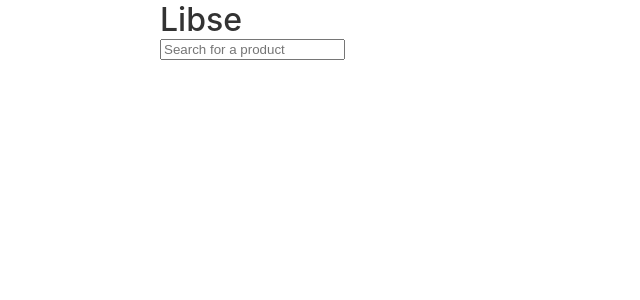
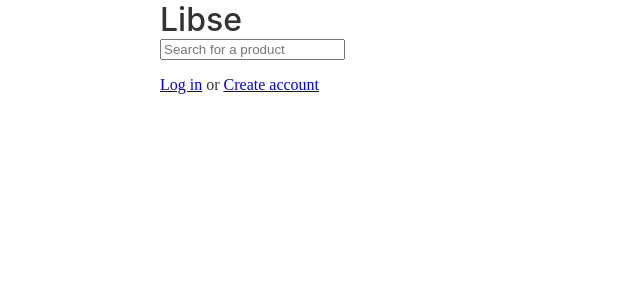
Before and after one commit to moaaz-bhnas/libse, a Next.js app: page / in a window 1280 px wide. Shown: the top 300 px of the page, without its empty margins (0-640 px from the left). Built offline with nearby package versions, Linux system fonts and the light colour scheme.

Commit message:
added auth to header

```diff
--- /dev/null
+++ b/src/components/header/Auth.js
@@ -0,0 +1,23 @@
+import { memo } from "react";
+import styled from "styled-components";
+import Link from "next/link";
+
+const StyledAuth = styled.p``;
+
+const StyledLink = styled.a``;
+
+const Auth = () => {
+  return (
+    <StyledAuth>
+      <Link passHref href="/login">
+        <StyledLink>Log in</StyledLink>
+      </Link>{" "}
+      or{" "}
+      <Link passHref href="/signup">
+        <StyledLink>Create account</StyledLink>
+      </Link>
+    </StyledAuth>
+  );
+};
+
+export default memo(Auth);
--- a/src/containers/header/Header.js
+++ b/src/containers/header/Header.js
@@ -3,6 +3,7 @@ import styled from "styled-components";
 import Container from "../container/Container";
 import Logo from "../../components/logo/Logo";
 import SearchForm from "../../components/header/SearchForm";
+import Auth from "../../components/header/Auth";
 
 const StyledHeader = styled.header`
   background-color: ${(props) => props.theme.bg.header};
@@ -20,6 +21,7 @@ const Header = () => {
       <Container>
         <Logo />
         <SearchForm />
+        <Auth />
       </Container>
     </StyledHeader>
   );
```
